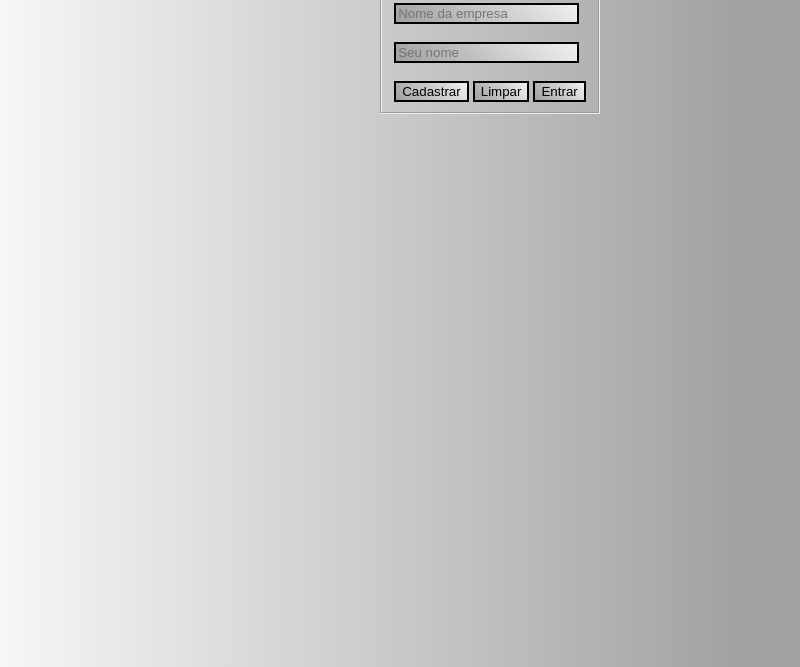
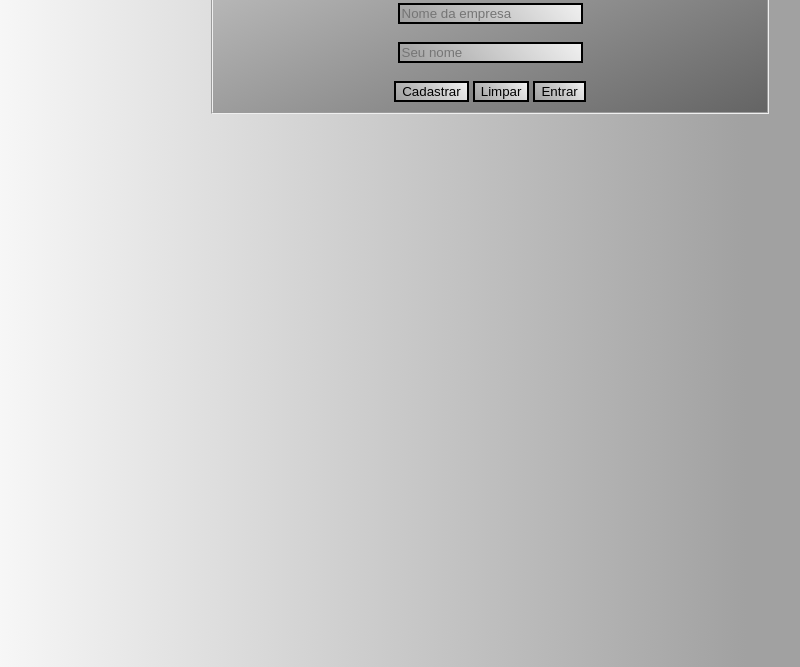
Before and after one commit to BraveGamep/TrabalhoPH, a plain HTML site: page index.html in a window 1280 px wide. Shown: the part 133-800 px from the top of the page, without its empty margins (150-950 px from the left). Drawn offline with Linux system fonts and the light colour scheme.

Commit message:
Update index.html

```diff
--- a/index.html
+++ b/index.html
@@ -1,4 +1,3 @@
-<!-- Alunos em estágio (nome e empresa). -->
 <!DOCTYPE html>
 <html lang="pt-br">
   <head>
@@ -10,7 +9,7 @@
   </head>
   <body>
     <form id="id_formulario" autocomplete="off">
-        <Fieldset>
+        <Fieldset class="fieldset_tipo1">
             <legend><h2>Cadastrar</h2></legend>
         <input type="text" placeholder="Nome da empresa" id="id_empresa" ></input><br/><br/>
                 <input type="text" placeholder="Seu nome" id="id_nome" ></input> <br/><br/>
```
